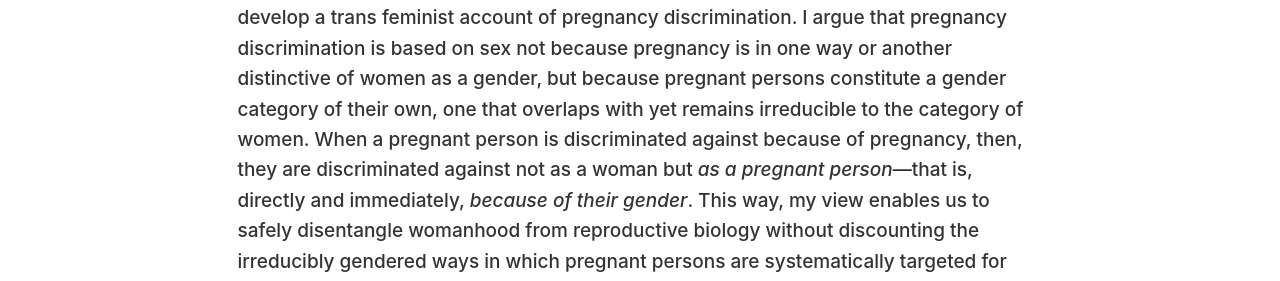
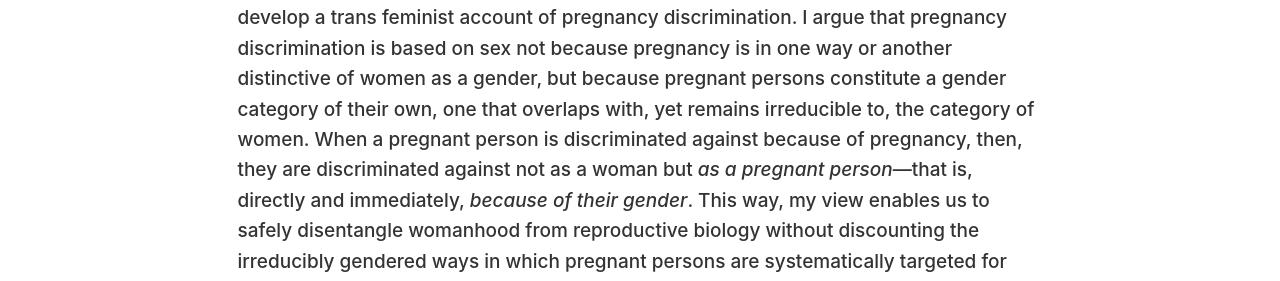
Before and after one commit to dingherself/dingherself.github.io, a Jekyll site: the page built from research.md, in a window 1280 px wide. Shown: the part 534-815 px from the top of the page. Built offline with Jekyll 4.4.1, drawn with Linux system fonts in a browser that asks for light colours; nearby versions of some CDN libraries; some web fonts are replaced; some of the changed text lies outside the part shown.

Commit message:
add commas

```diff
--- a/research.md
+++ b/research.md
@@ -12,4 +12,4 @@ order: 3
 
 ### “Pregnant Persons as a Gender Category: A Trans Feminist Analysis of Pregnancy Discrimination”
 
-*Abstract*: How should we make sense of pregnancy discrimination as a form of sex discrimination? In a striking 1974 case, *Geduldig v. Aiello*, the U.S. Supreme Court has answered that we simply *cannot*—on the Court’s analysis, pregnancy discrimination is not itself based on sex because the line drawn there is between *pregnant women* and *nonpregnant persons*, not women and men. Unfortunately, in response to the *Geduldig* line of cases, feminist philosophers of law have too often doubled down on an awkwardly cissexist conception of gender, identifying the sex discrimination in the direct relation pregnancy is thought to bear on womanhood and thus sex. In this essay, I develop a trans feminist account of pregnancy discrimination. I argue that pregnancy discrimination is based on sex not because pregnancy is in one way or another distinctive of women as a gender, but because pregnant persons constitute a gender category of their own, one that overlaps with yet remains irreducible to the category of women. When a pregnant person is discriminated against because of pregnancy, then, they are discriminated against not as a woman but *as a pregnant person*—that is, directly and immediately, *because of their gender*. This way, my view enables us to safely disentangle womanhood from reproductive biology without discounting the irreducibly gendered ways in which pregnant persons are systematically targeted for injustices qua pregnant persons.
+*Abstract*: How should we make sense of pregnancy discrimination as a form of sex discrimination? In a striking 1974 case, *Geduldig v. Aiello*, the U.S. Supreme Court has answered that we simply *cannot*—on the Court’s analysis, pregnancy discrimination is not itself based on sex because the line drawn there is between *pregnant women* and *nonpregnant persons*, not women and men. Unfortunately, in response to the *Geduldig* line of cases, feminist philosophers of law have too often doubled down on an awkwardly cissexist conception of gender, identifying the sex discrimination in the direct relation pregnancy is thought to bear on womanhood and thus sex. In this essay, I develop a trans feminist account of pregnancy discrimination. I argue that pregnancy discrimination is based on sex not because pregnancy is in one way or another distinctive of women as a gender, but because pregnant persons constitute a gender category of their own, one that overlaps with, yet remains irreducible to, the category of women. When a pregnant person is discriminated against because of pregnancy, then, they are discriminated against not as a woman but *as a pregnant person*—that is, directly and immediately, *because of their gender*. This way, my view enables us to safely disentangle womanhood from reproductive biology without discounting the irreducibly gendered ways in which pregnant persons are systematically targeted for injustices qua pregnant persons.
```
